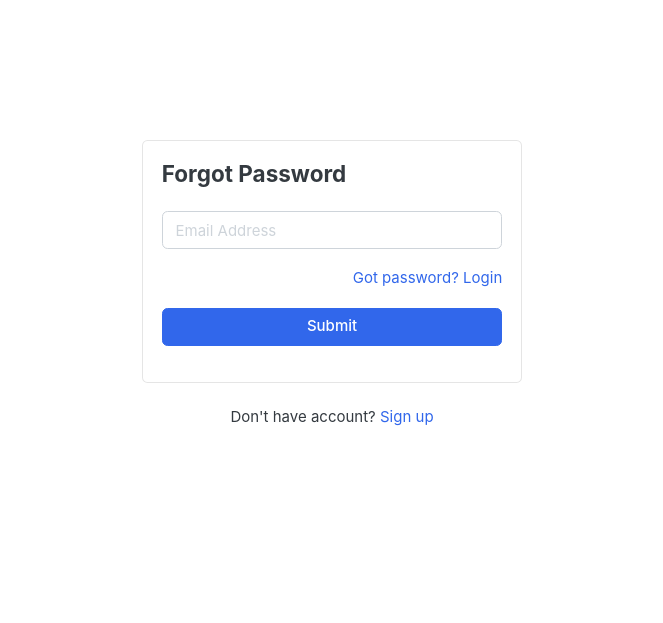
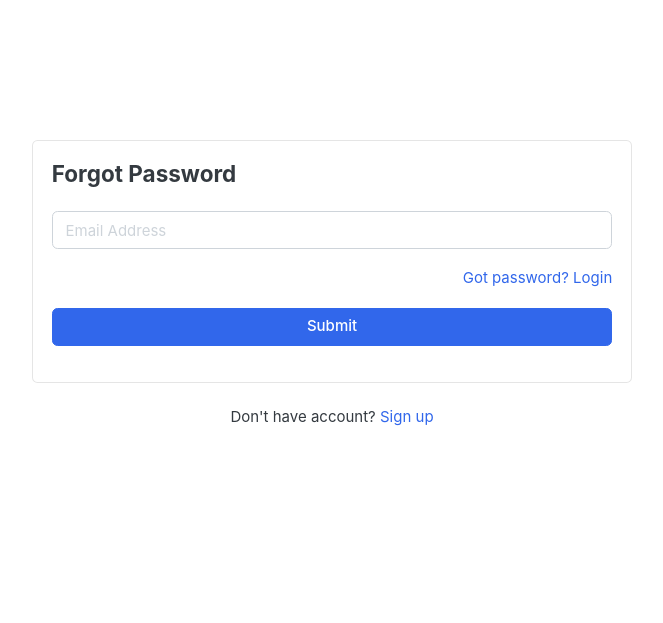
Before and after one commit to Shravyavenishetty/Django-Ecommerce-Project, a Django app: page /accounts/forgotPassword/ in a window 1280 px wide. Shown: the part 118-741 px from the top of the page, without its empty margins (308-971 px from the left). Run offline with Django 3.2, Linux system fonts and the light colour scheme; data that the repository does not hold is empty; some libraries are stand-ins or nearby versions; some web fonts are replaced.

Commit message:
increased the width of card

```diff
--- a/templates/accounts/forgotPassword.html
+++ b/templates/accounts/forgotPassword.html
@@ -8,7 +8,7 @@
 
 <!-- ============================ COMPONENT LOGIN   ================================= -->
 
-	<div class="card mx-auto" style="max-width: 380px; margin-top:100px;">
+	<div class="card mx-auto" style="max-width: 600px; margin-top:100px;">
       <div class="card-body">
       <h4 class="card-title mb-4">Forgot Password</h4>
       {% include 'includes/alerts.html' %}
```
